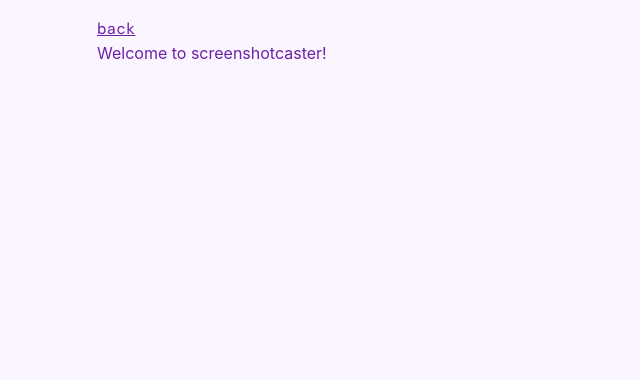
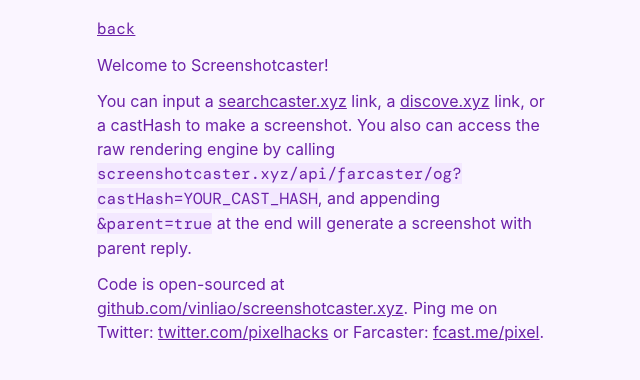
Before and after one commit to vinliao/screenshotcaster.xyz, a Next.js app: page /about in a window 1280 px wide. Shown: the top 380 px of the page, without its empty margins (319-959 px from the left). Built offline with nearby package versions, Linux system fonts and the light colour scheme; a web font is replaced by a local one.

Commit message:
add about

```diff
--- a/pages/about.js
+++ b/pages/about.js
@@ -3,9 +3,11 @@
 
 export default function About() {
   return (
-    <div className="max-w-md mx-auto text-purple-800 py-4">
+    <div className="max-w-md mx-auto text-purple-800 py-4 space-y-3">
       <Link href={"/"} className="font-mono underline">back</Link>
-      <p>Welcome to screenshotcaster!</p>
+      <p>Welcome to Screenshotcaster!</p>
+      <p>You can input a <a href="https://searchcaster.xyz" className='underline'>searchcaster.xyz</a> link, a <a href="https://discove.xyz" className='underline'>discove.xyz</a> link, or a castHash to make a screenshot. You also can access the raw rendering engine by calling <code className='bg-purple-100'>screenshotcaster.xyz/api/farcaster/og?castHash=YOUR_CAST_HASH</code>, and appending <code className='bg-purple-100'>&amp;parent=true</code> at the end will generate a screenshot with parent reply.</p>
+      <p>Code is open-sourced at <a href="https://github.com/vinliao/screenshotcaster.xyz" className='underline'>github.com/vinliao/screenshotcaster.xyz</a>. Ping me on Twitter: <a href="https://twitter.com/pixelhacks" className='underline'>twitter.com/pixelhacks</a> or Farcaster: <a href="https://fcast.me/pixel" className='underline'>fcast.me/pixel</a>.</p>
     </div>
   );
 }
```
